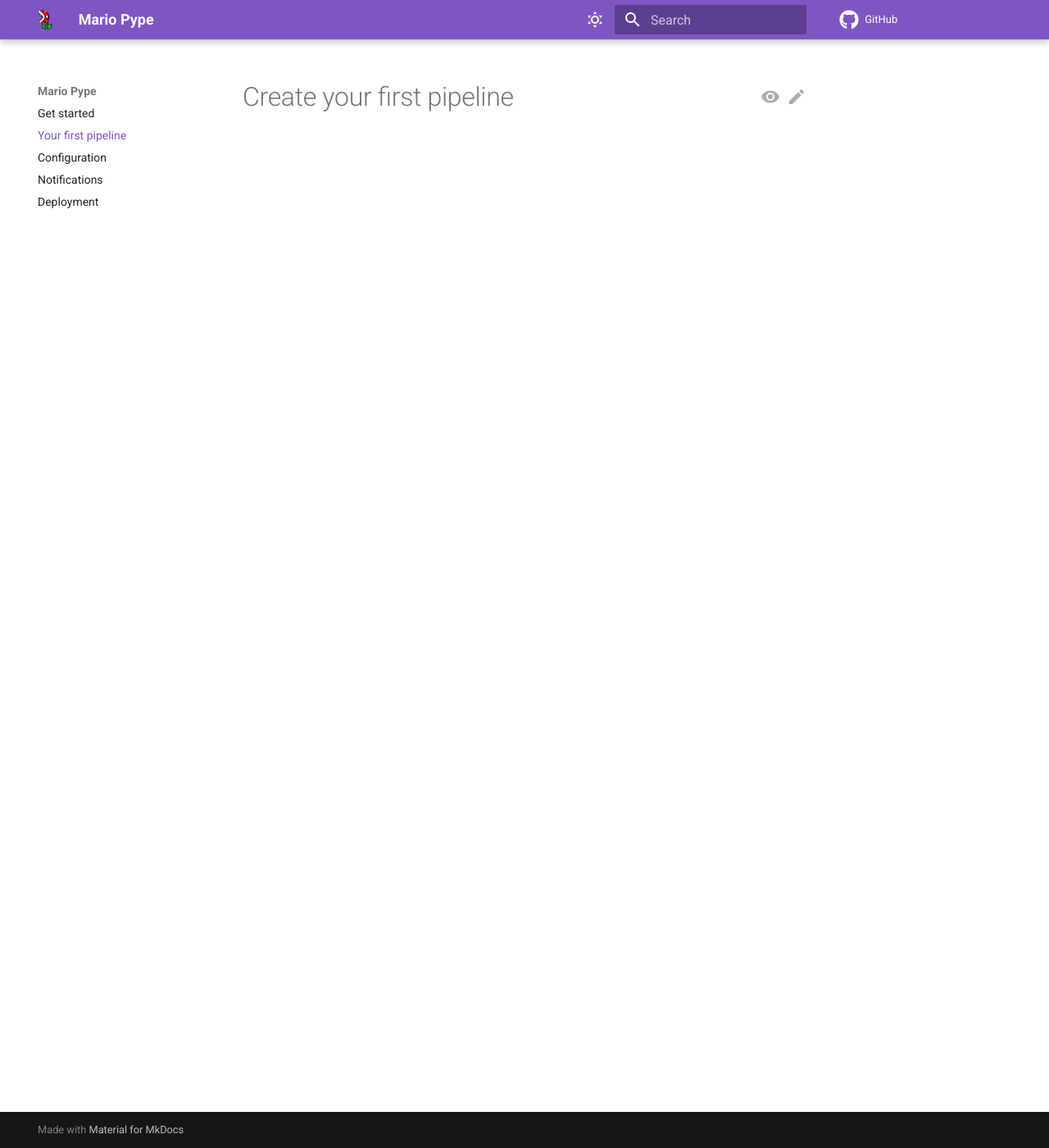
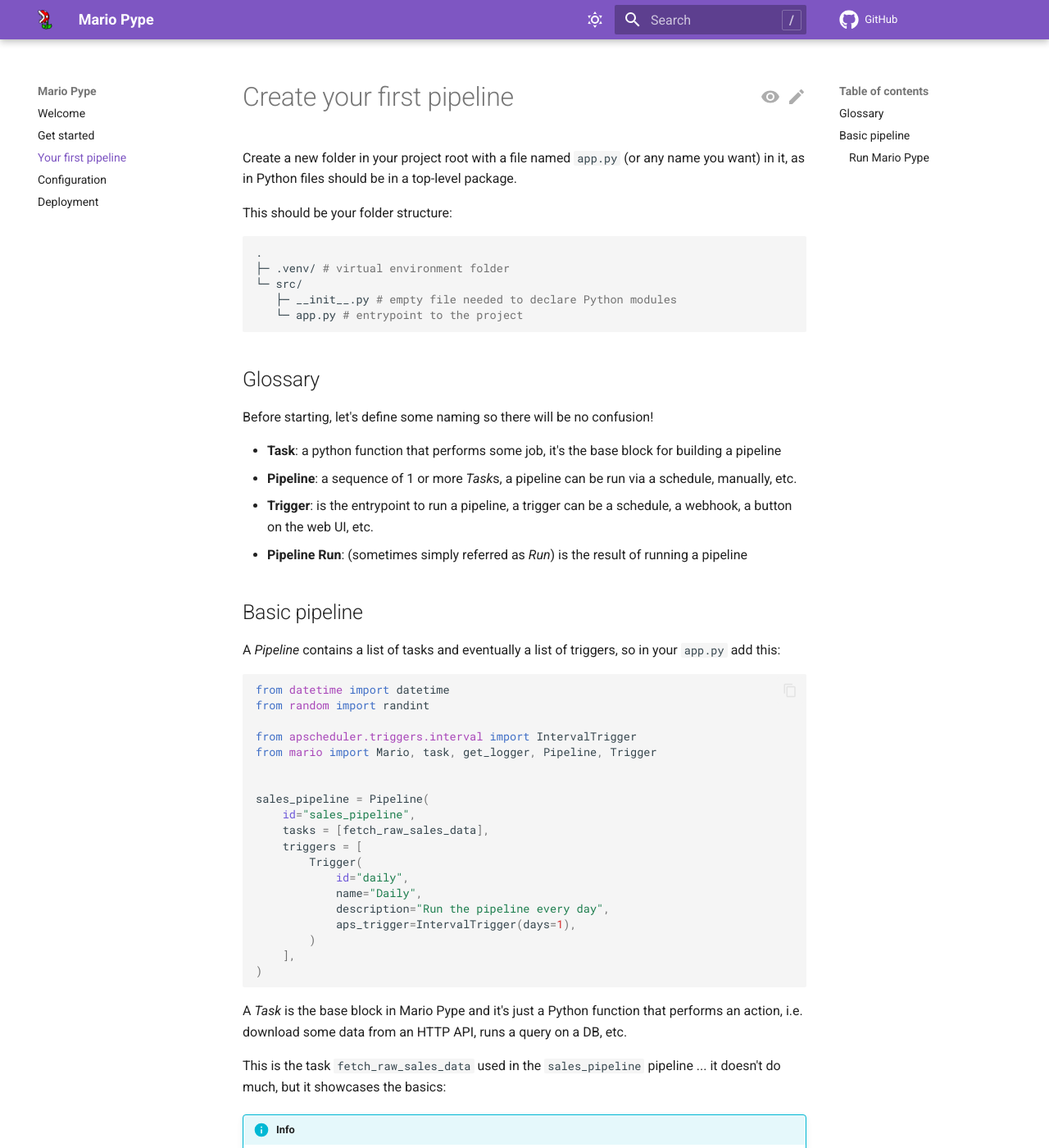
Before and after one commit to lucafaggianelli/plombery, an MkDocs documentation site: the page built from docs/create-a-pipeline.md, in a window 1280 px wide and 1400 px high. Shown: the whole window at 82% size. Built offline with MkDocs 1.6.1 and Material for MkDocs 9.7.7, drawn with Linux system fonts in a browser that asks for light colours; comment, search, counter and statistics services are not loaded; some of the changed text lies outside the part shown.

Commit message:
More docs

````diff
--- /dev/null
+++ b/docs/assets/stylesheets/extra.css
@@ -0,0 +1,13 @@
+[data-md-toggle="search"]:not(:checked) ~ .md-header .md-search__form::after {
+  position: absolute;
+  top: .3rem;
+  right: .3rem;
+  display: block;
+  padding: .1rem .4rem;
+  color: #ffffffb3;
+  font-weight: bold;
+  font-size: .8rem;
+  border: .05rem solid #ffffff3b;
+  border-radius: .1rem;
+  content: "/";
+}
--- a/docs/create-a-pipeline.md
+++ b/docs/create-a-pipeline.md
@@ -1 +1,108 @@
 # Create your first pipeline
+
+Create a new folder in your project root with
+a file named `app.py` (or any name you want) in it,
+as in Python files should be in a top-level package.
+
+This should be your folder structure:
+
+``` { .sh .no-copy }
+.
+├─ .venv/ # virtual environment folder
+└─ src/
+   ├─ __init__.py # empty file needed to declare Python modules
+   └─ app.py # entrypoint to the project
+```
+
+## Glossary
+
+Before starting, let's define some naming so there will be no confusion!
+
+* **Task**: a python function that performs some job, it's the base block for building a pipeline
+* **Pipeline**: a sequence of 1 or more *Task*s, a pipeline can be run via a schedule, manually, etc.
+* **Trigger**: is the entrypoint to run a pipeline, a trigger can be a schedule, a webhook, a button on the web UI, etc.
+* **Pipeline Run**: (sometimes simply referred as *Run*) is the result of running a pipeline
+
+## Basic pipeline
+
+A *Pipeline* contains a list of tasks and eventually a list of triggers,
+so in your `app.py` add this:
+
+```py
+from datetime import datetime
+from random import randint
+
+from apscheduler.triggers.interval import IntervalTrigger
+from mario import Mario, task, get_logger, Pipeline, Trigger
+
+
+sales_pipeline = Pipeline(
+    id="sales_pipeline",
+    tasks = [fetch_raw_sales_data],
+    triggers = [
+        Trigger(
+            id="daily",
+            name="Daily",
+            description="Run the pipeline every day",
+            aps_trigger=IntervalTrigger(days=1),
+        )
+    ],
+)
+```
+
+A *Task* is the base block in Mario Pype and it's just a Python function that
+performs an action, i.e. download some data from an HTTP API, runs a query on a DB, etc.
+
+This is the task `fetch_raw_sales_data` used in the `sales_pipeline` pipeline ... it doesn't do much,
+but it showcases the basics:
+
+!!! info
+
+    notice how the `@task` decorator is used to declare a task
+
+```py
+@task
+async def fetch_raw_sales_data():
+    # using MarioPype logger your logs will be stored
+    # and accessible on the web UI
+    logger = get_logger()
+
+    logger.debug("Fetching sales data...")
+
+    sales = [
+        {
+            "price": randint(1, 1000),
+            "store_id": randint(1, 10),
+            "date": datetime.today(),
+            "sku": randint(1, 50),
+        }
+        for _ in range(50)
+    ]
+
+    logger.info("Fetched %s sales data rows", len(sales))
+
+    # Return the results of your task to have it stored
+    # and accessible on the web UI
+    return sales
+```
+
+Finally create a Mario instance and register the pipeline so
+MarioPype knows it's there:
+
+```py
+app = Mario()
+
+app.register_pipeline(dummy_pipeline)
+```
+
+### Run Mario Pype
+
+Mario Pype is based on FastAPI so you can run it as a normal FastAPI app
+via `uvicorn` or another ASGI web server:
+
+```sh
+pip install uvicorn
+uvicorn src.app:app --reload
+```
+
+Now open the page [http://localhost:8000](http://localhost:8000) in your browser and enjoy!
--- a/mkdocs.yml
+++ b/mkdocs.yml
@@ -1,4 +1,11 @@
 site_name: Mario Pype
+copyright: Copyright &copy; 2023 Luca Faggianelli
+
+repo_url: https://github.com/lucafaggianelli/mario-pype
+edit_uri: edit/main/docs/
+
+extra_css:
+  - assets/stylesheets/extra.css
 
 theme:
   name: material
@@ -27,6 +34,8 @@ theme:
   features:
     - content.action.view
     - content.action.edit
+    - content.code.copy
+    - navigation.footer
     - navigation.instant
     - navigation.top
     - toc.follow
@@ -36,12 +45,16 @@ theme:
     edit: material/pencil
     view: material/eye
 
-repo_url: https://github.com/lucafaggianelli/mario-pype
-edit_uri: edit/main/docs/
+markdown_extensions:
+  - pymdownx.highlight:
+      anchor_linenums: true
+  - admonition
+  - pymdownx.details
+  - pymdownx.superfences
 
 nav:
-  - Get started: index.md
+  - Welcome: index.md
+  - Get started: get-started.md
   - Your first pipeline: create-a-pipeline.md
   - Configuration: configuration.md
-  - Notifications: notifications.md
   - Deployment: deployment.md
````
Also changed, not shown: README.md (+13 -11 lines), docs/configuration.md (+187 -0 lines), docs/get-started.md (added, +44 -0 lines), docs/index.md (+19 -13 lines), docs/notifications.md (deleted), docs/usage.md (added), 3 other files.
